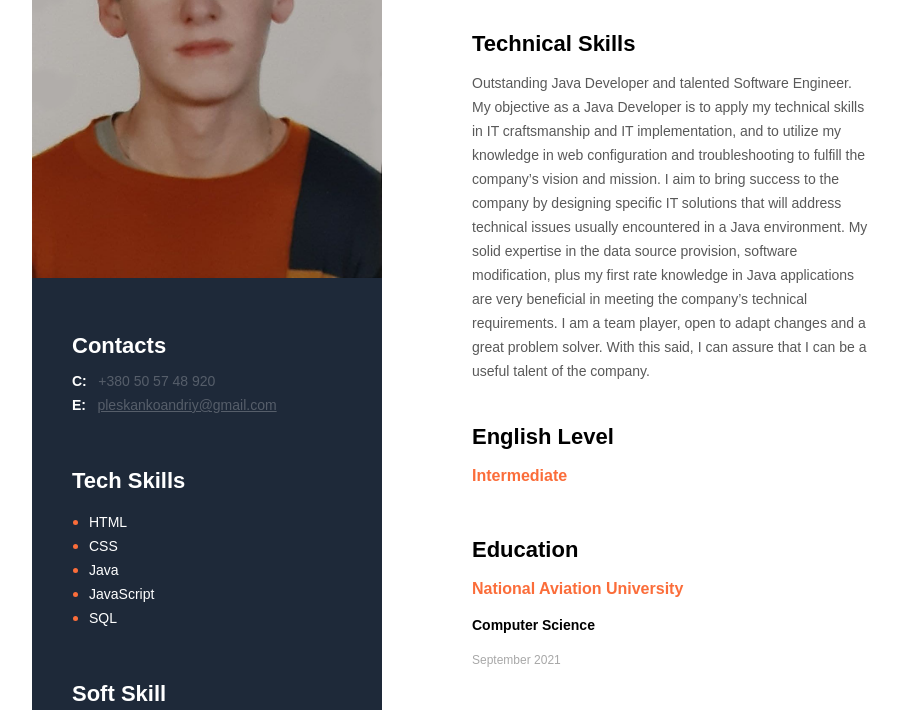
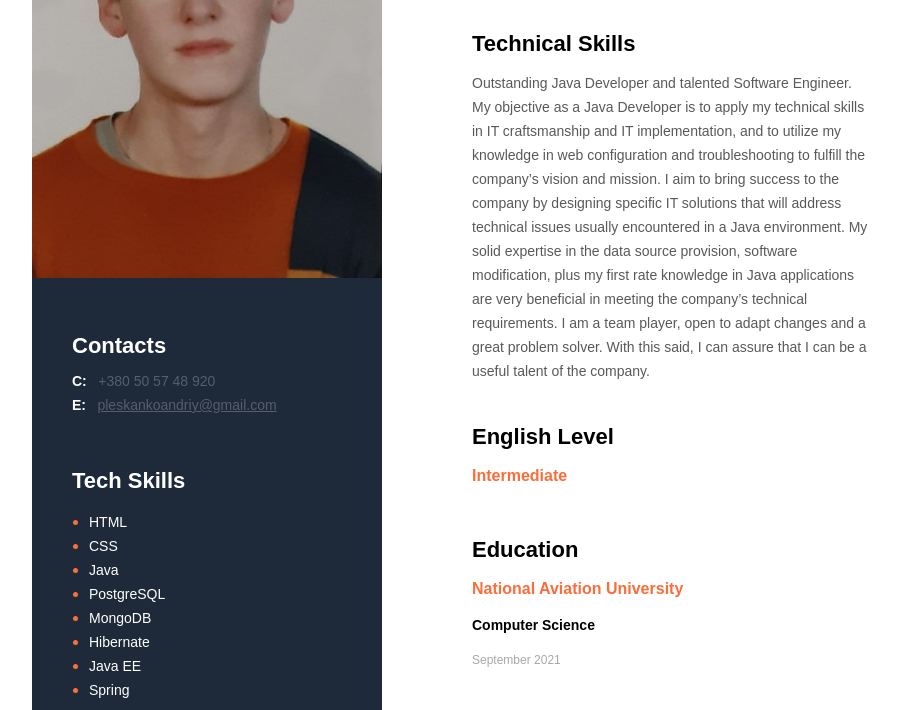
Before and after one commit to AndrewPleskanko/CV, a plain HTML site: page CV/index.html in a window 1280 px wide. Shown: the part 242-952 px from the top of the page, without its empty margins (278-1180 px from the left). Drawn offline with Linux system fonts and the light colour scheme.

Commit message:
Update index.html

```diff
--- a/CV/index.html
+++ b/CV/index.html
@@ -66,15 +66,17 @@
                 <li class="tech-skills-item"><span class="tech-skills-item-text">HTML</span></li>
                 <li class="tech-skills-item"><span class="tech-skills-item-text">CSS</span></li>
                 <li class="tech-skills-item"><span class="tech-skills-item-text">Java</span></li>
-                <li class="tech-skills-item"><span class="tech-skills-item-text">JavaScript</span></li>
-                <li class="tech-skills-item"><span class="tech-skills-item-text">SQL</span></li>
+                <li class="tech-skills-item"><span class="tech-skills-item-text">PostgreSQL</span></li>
+                <li class="tech-skills-item"><span class="tech-skills-item-text">MongoDB</span></li>
+				<li class="tech-skills-item"><span class="tech-skills-item-text">Hibernate</span></li>
+				<li class="tech-skills-item"><span class="tech-skills-item-text">Java EE</span></li>
+				<li class="tech-skills-item"><span class="tech-skills-item-text">Spring</span></li>
              </ul>
         </div>
                 <!--soft skill -->
         <div class="contact-section">
             <h3 class="sidebar-title"> Soft Skill</h3>
             <ul class="tech-skill-pad">
-                <li class="tech-skills-item"><span class="tech-skills-item-text">Scrum</span></li>
                 <li class="tech-skills-item"><span class="tech-skills-item-text">Agile</span></li>
                 <li class="tech-skills-item"><span class="tech-skills-item-text">GTD</span></li>
                 <li class="tech-skills-item"><span class="tech-skills-item-text">Teamwork</span></li>
```
